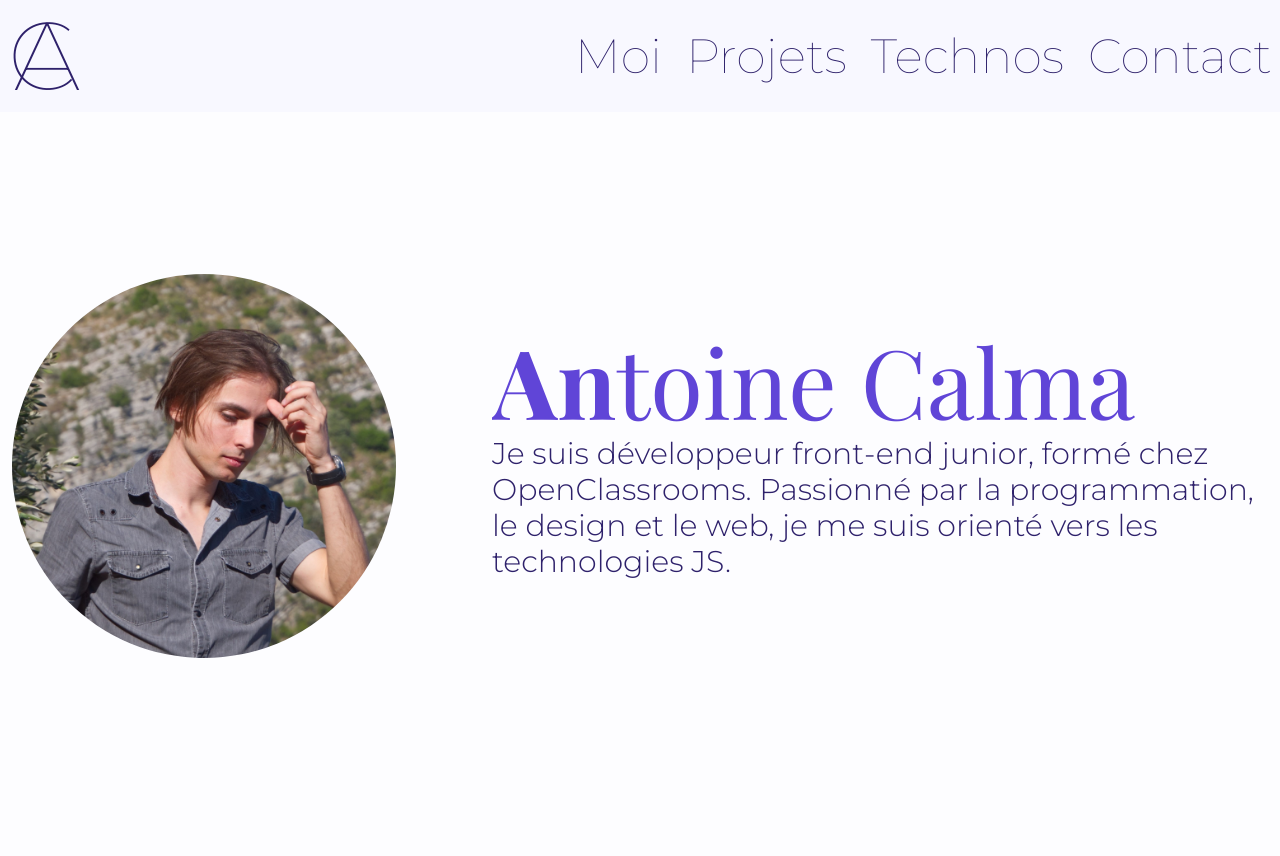
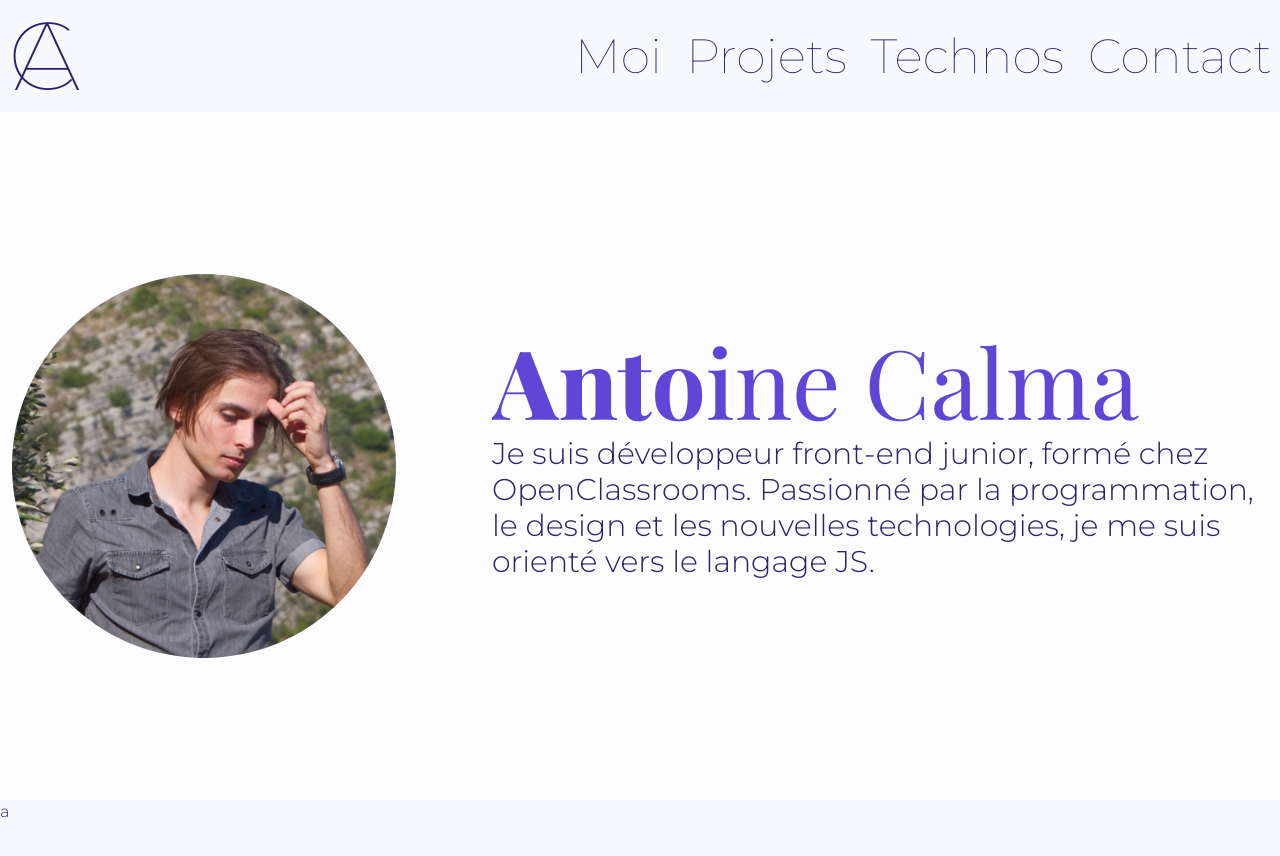
Before and after one commit to Amlac-Eniotna/Projet-12-OCR, a Next.js app in the folder portfolio/: page / in a window 1280 px wide. Shown: the top 856 px of the page. Before the commit the page ends 800 px from the top, so only its background shows below. Built offline with nearby package versions, Linux system fonts and the light colour scheme; a web font is replaced by a local one.

Commit message:
snapping partial

```diff
--- a/portfolio/app/layout.tsx
+++ b/portfolio/app/layout.tsx
@@ -14,7 +14,7 @@ export default function RootLayout({
   children: React.ReactNode;
 }>) {
   return (
-    <html lang="fr">
+    <html lang="fr" className="scroll-smooth">
       <body
         className={`${montserrat.className} bg-wmauve-1 text-wmauve-12 dark:bg-mauve-1 dark:text-mauve-12 antialiased`}
       >
--- a/portfolio/app/page.tsx
+++ b/portfolio/app/page.tsx
@@ -3,10 +3,10 @@ import MyName from '@/app/ui/me/my-name';
 
 export default function Home() {
   return (
-    <main>
+    <main className="snap-x snap-mandatory">
       <section
         id="me"
-        className="pt-28 dark:bg-mauve-2 bg-wmauve-1 h-screen lg:flex lg:items-center"
+        className="snap-start snap-always pt-28 dark:bg-mauve-2 bg-wmauve-1 h-screen lg:flex lg:items-center"
       >
         <div className="mx-auto lg:w-full max-w-7xl flex flex-col lg:flex-row justify-center items-center lg:justify-normal w-auto px-3">
           <Picture className="mb-3 mt-8 w-2/3 lg:w-96" />
@@ -14,12 +14,15 @@ export default function Home() {
             <MyName className="mb-2" />
             <p className="lg:text-3xl text-base font-light text-justify lg:text-start">
               Je suis développeur front-end junior, formé chez OpenClassrooms.
-              Passionné par la programmation, le design et le web, je me suis
-              orienté vers les technologies JS.
+              Passionné par la programmation, le design et les nouvelles
+              technologies, je me suis orienté vers le langage JS.
             </p>
           </div>
         </div>
       </section>
+      <section className="snap-start snap-always h-screen dark:bg-mauve-1 bg-wmauve-2">
+        a
+      </section>
     </main>
   );
 }
```
